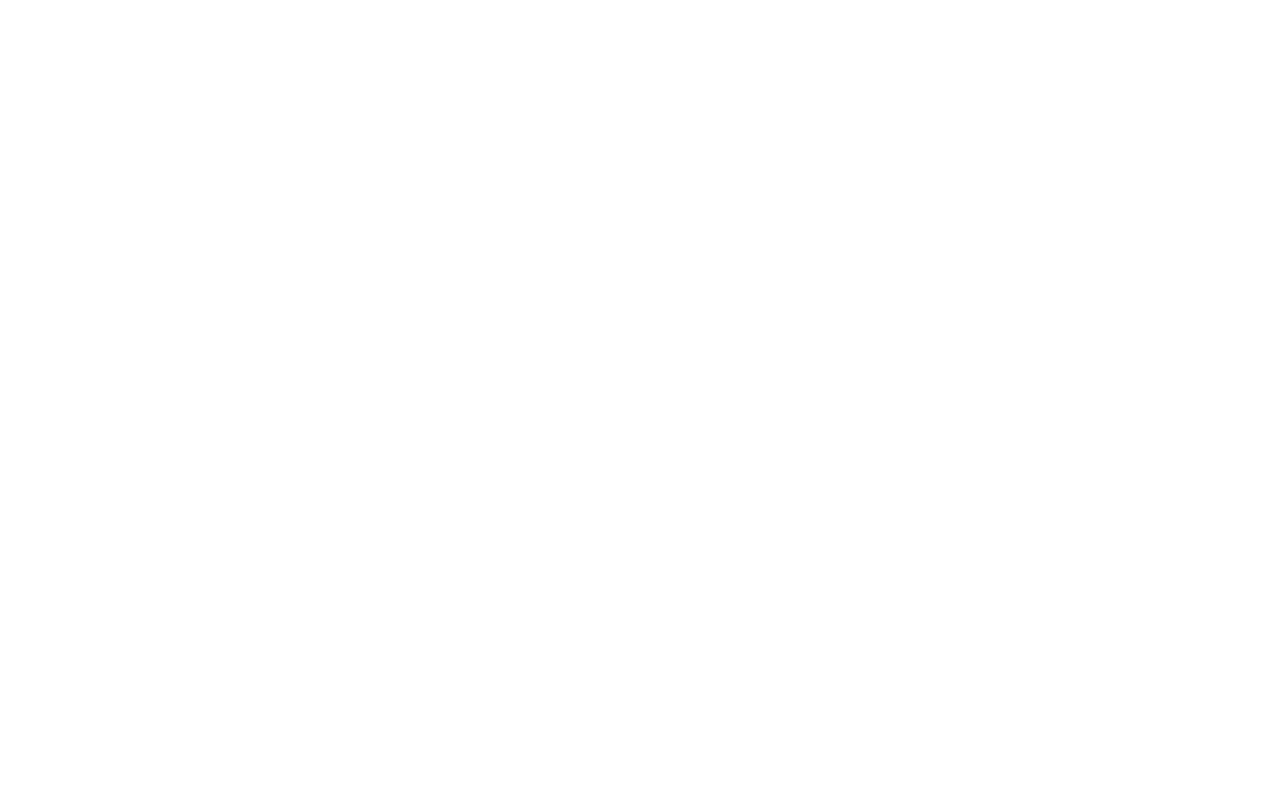
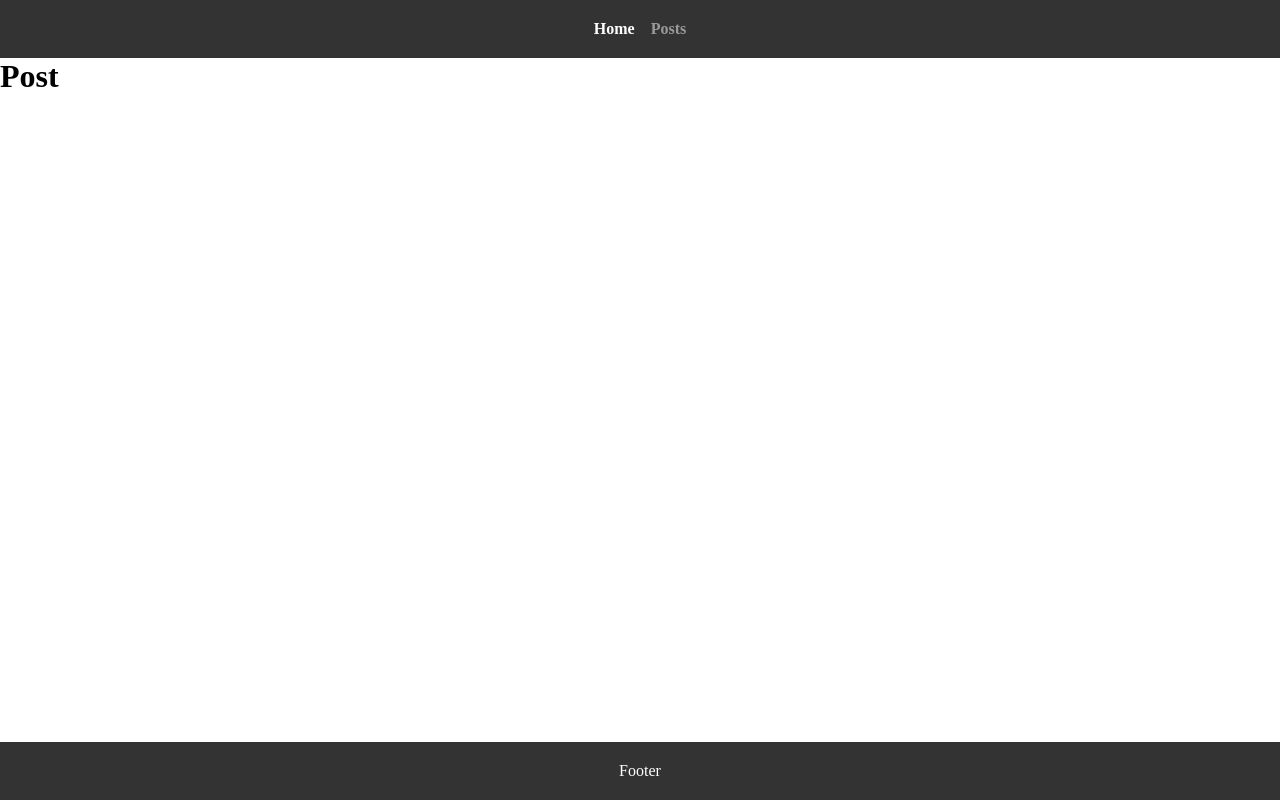
Before and after one commit to DarioLoForti/react-blog-spa, a React (Vite) app: page /posts in a window 1280 px wide. Before the commit this address had no page. Built offline with nearby package versions, Linux system fonts and the light colour scheme.

Commit message:
Add home and posts pages with routing

```diff
--- a/src/App.jsx
+++ b/src/App.jsx
@@ -1,13 +1,22 @@
 import { BrowserRouter, Routes, Route } from "react-router-dom";
 import DefaultLayout from "./pages/DefaultLayout";
-
+import Home from "./pages/Home";
+import Posts from "./pages/Posts";
+// import SinglePost from "./pages/SinglePost";
 
 export default function() {
+
     return (
         <BrowserRouter>
-        <Routes>
-            <Route path="/" element={<DefaultLayout />} />
-        </Routes>
+            <Routes>
+                <Route path="/" element={<DefaultLayout />}>
+                    <Route index element={<Home/>} />
+                    <Route path="posts">
+                        <Route index element={<Posts/>} />
+                        {/* <Route path=":id" element={<SinglePost/>}/> */}
+                    </Route>
+                </Route>
+            </Routes>
         </BrowserRouter>
-    );
+    )
 }
--- a/src/pages/Home.jsx
+++ b/src/pages/Home.jsx
@@ -0,0 +1,7 @@
+export default function(){
+    return (<>
+        <div>
+            <h1>Home Page</h1>
+        </div>
+    </>)
+}
--- a/src/pages/Posts.jsx
+++ b/src/pages/Posts.jsx
@@ -0,0 +1,7 @@
+export default function(){
+    return (<>
+        <div>
+            <h1>Post</h1>
+        </div>
+    </>)
+}
```
